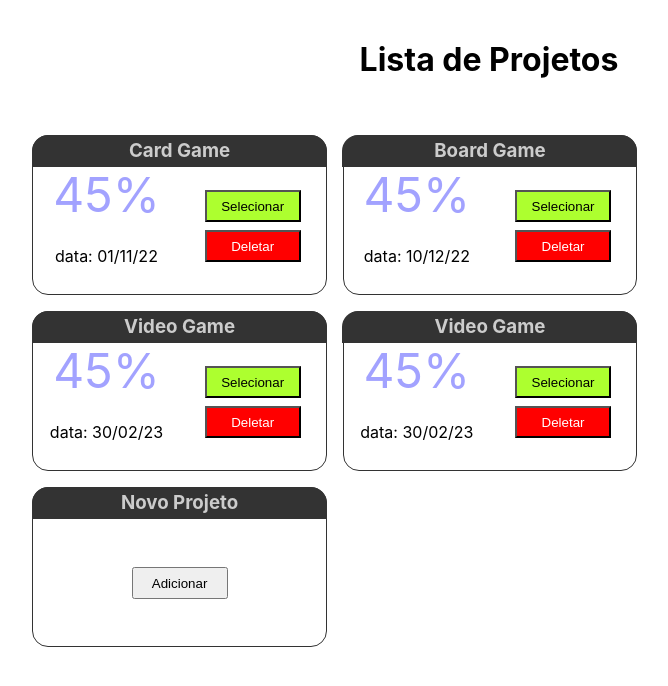
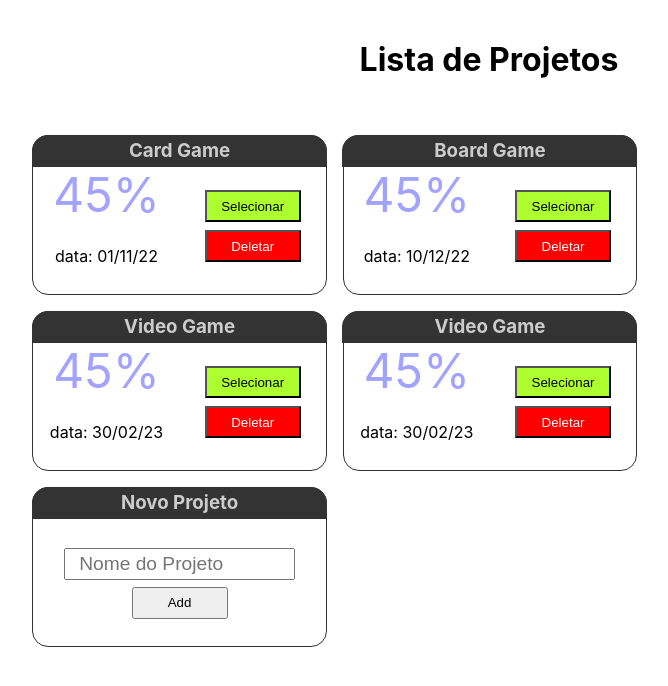
Before and after one commit to OliveiraBRE/sistema-gerenciamento-processos-front-pit2, a React (Create React App) app: page / in a window 1280 px wide. Shown: the top 686 px of the page, without its empty margins (151-819 px from the left). Built offline with nearby package versions, Linux system fonts and the light colour scheme.

Commit message:
build: new project form

```diff
--- a/src/PROJECT/NewProject.css
+++ b/src/PROJECT/NewProject.css
@@ -0,0 +1,16 @@
+form {
+  width: 23vw;
+  height: 16vh;
+  display: flex;
+  flex-direction: column;
+  justify-content: center;
+  align-items: center;
+}
+
+input {
+  width: 18vw;
+  height: 4vh;
+  font-size: 1.2rem;
+  margin: .3vw 0 .5vw 0;
+  padding: 1vw;
+}
--- a/src/PROJECT/NewProject.js
+++ b/src/PROJECT/NewProject.js
@@ -0,0 +1,22 @@
+import React, {useRef} from "react";
+import Button from "../UI/Button";
+
+import './NewProject.css';
+
+const NewProject = () => {
+  const inputValue = useRef();
+
+  const showValueHandler = (event) => {
+    event.preventDefault();
+    alert(inputValue.current.value);
+  }
+
+  return (
+    <form onSubmit={showValueHandler}>
+      <input type="text" ref={inputValue} placeholder="Nome do Projeto"/>
+      <Button type="submit">Add</Button>
+    </form>
+  );
+}
+
+export default NewProject;
--- a/src/PROJECT/ProjectList.css
+++ b/src/PROJECT/ProjectList.css
@@ -2,7 +2,7 @@
 .project-list,
 .container,
 .new-project,
-.new-project__button {
+.new-project__add {
   display: flex;
 }
 
@@ -33,9 +33,7 @@
   align-items: center;
 }
 
-.new-project__button {
-  width: 23vw;
-  height: inherit;
+.new_project__add {
   justify-content: center;
   align-items: center;
   margin-top: 17%;
--- a/src/PROJECT/ProjectList.js
+++ b/src/PROJECT/ProjectList.js
@@ -1,15 +1,15 @@
 import React from "react";
 import Project from "./Project";
-import Button from "../UI/Button";
 import Card from "../UI/Card";
+import NewProject from "./NewProject";
 
 import './ProjectList.css';
 
 const ProjectList = (props) => {
 
-  const newProjectHandler = (event) => {
-    console.log(event.target.innerHTML);
-  }
+  // const newProjectHandler = (event) => {
+  //   console.log(event.target.innerHTML);
+  // }
 
   return (<div className="project">
     <h1>Lista de Projetos</h1>
@@ -24,8 +24,8 @@ const ProjectList = (props) => {
         <Card>
           <div className="new-project">
             <h3 className="black-target">Novo Projeto</h3>
-            <div className="new-project__button">
-              <Button onClick={newProjectHandler}>Adicionar</Button>
+            <div className="new-project_add">
+              <NewProject />
             </div>
           </div>
         </Card>
```
